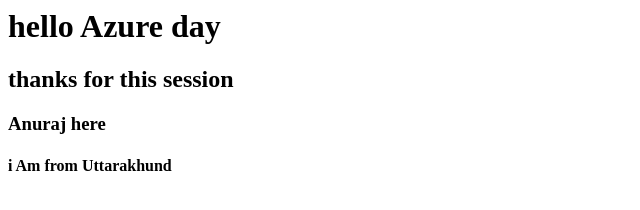
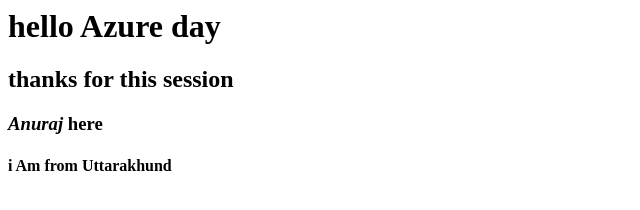
Before and after one commit to anurajbhandari5/gitazure, a plain HTML site: page index.html in a window 1280 px wide. Shown: the full height of the page, 0-640 px from the left. Drawn offline with Linux system fonts and the light colour scheme.

Commit message:
update index

```diff
--- a/index.html
+++ b/index.html
@@ -3,7 +3,7 @@
 <h1>hello Azure day</h1>
 
   <h2><strong>thanks</strong> for this session</h2>
-  <h3>Anuraj here</h3>
+  <h3><em>Anuraj</em> here</h3>
   <h4>i Am from Uttarakhund</h4>
   </body>
 </html?
```
